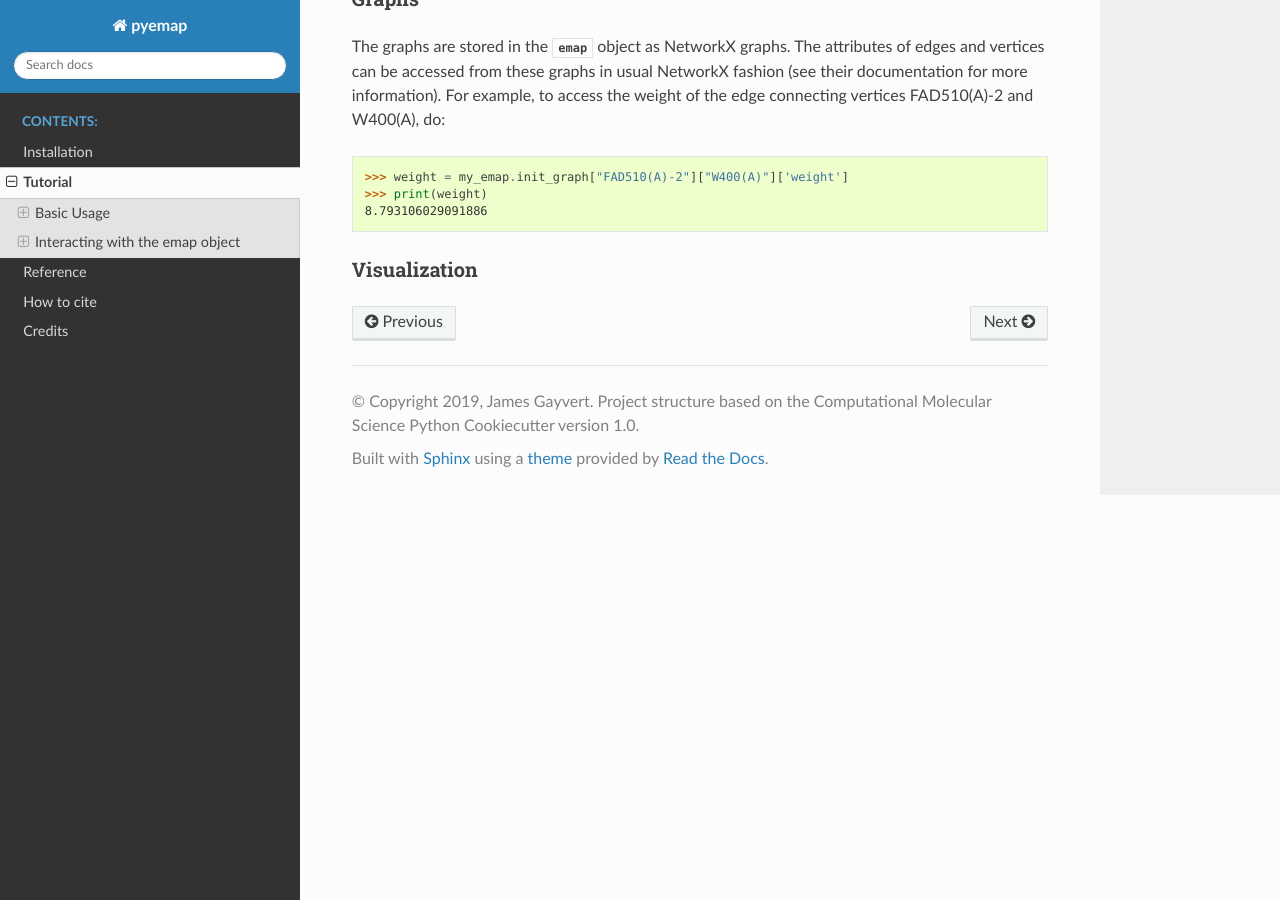
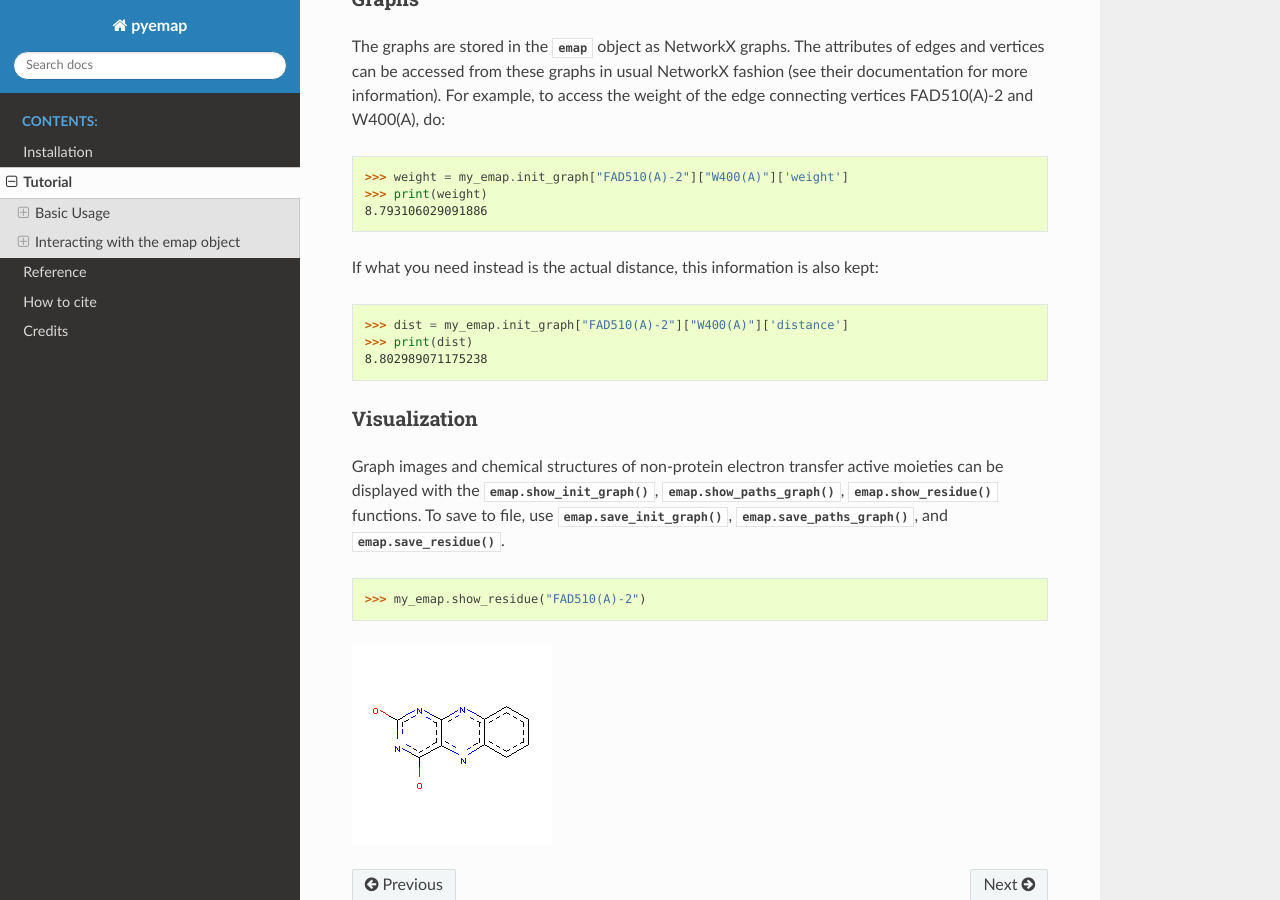
Before and after one commit to gayverjr/pyemap, a Sphinx documentation site: the page built from docs/tutorial/tutorial.rst, in a window 1280 px wide and 900 px high, scrolled down 5606 px. Built offline with Sphinx 7.4.7 and the Read the Docs theme 2.0.0, drawn with Linux system fonts in a browser that asks for light colours; some of the changed text lies outside the part shown.

Commit message:
Graph image is now saved in views instead of during normal pyemap. Also added some docs.

```diff
--- a/docs/algorithms/autosummary/pyemap.process_data.pathways_model_thrspace_penalty_COM.rst
+++ /dev/null
@@ -1,6 +0,0 @@
-pyemap.process\_data.pathways\_model\_thrspace\_penalty\_COM
-============================================================
-
-.. currentmodule:: pyemap.process_data
-
-.. autofunction:: pathways_model_thrspace_penalty_COM
--- a/docs/algorithms/graph_drawing.rst
+++ b/docs/algorithms/graph_drawing.rst
@@ -53,6 +53,5 @@ Source
 
    pyemap.process_data.create_graph
    pyemap.process_data.pathways_model
-   pyemap.process_data.pathways_model_thrspace_penalty_COM
    pyemap.process_data.closest_atom_dmatrix
    pyemap.process_data.com_dmatrix
--- a/docs/analysis/autosummary/pyemap.parser.fetch_and_parse.rst
+++ /dev/null
@@ -1,6 +0,0 @@
-pyemap.parser.fetch\_and\_parse
-===============================
-
-.. currentmodule:: pyemap.parser
-
-.. autofunction:: fetch_and_parse
--- a/docs/analysis/autosummary/pyemap.parser.parse.rst
+++ /dev/null
@@ -1,6 +0,0 @@
-pyemap.parser.parse
-===================
-
-.. currentmodule:: pyemap.parser
-
-.. autofunction:: parse
--- a/docs/analysis/autosummary/pyemap.pathway_analysis.find_paths.rst
+++ /dev/null
@@ -1,6 +0,0 @@
-pyemap.pathway\_analysis.find\_paths
-====================================
-
-.. currentmodule:: pyemap.pathway_analysis
-
-.. autofunction:: find_paths
--- a/docs/analysis/autosummary/pyemap.process_data.process.rst
+++ /dev/null
@@ -1,6 +0,0 @@
-pyemap.process\_data.process
-============================
-
-.. currentmodule:: pyemap.process_data
-
-.. autofunction:: process
--- a/docs/tutorial/tutorial.rst
+++ b/docs/tutorial/tutorial.rst
@@ -53,14 +53,14 @@ Find Pathways
 Finally, search for possible pathways from a specified electron/hole donor to the surface using :func:`pyemap.find_paths`:
 
    >>> pyemap.find_paths(my_emap,"FAD510(A)-2")
-   >>> pyemap.show_paths_graph()
+   >>> my_emap.show_paths_graph()
 
 .. image:: images/source_only.png
 
 Alternatively, you can search for pathways from a specified donor to a particular acceptor:
 
-   >>> pyemap.find_paths(my_emap,"FAD510(A)-2",max_paths=10)
-   >>> pyemap.show_paths_graph()
+   >>> pyemap.find_paths(my_emap,"FAD510(A)-2", target = "W324(A)", max_paths=10)
+   >>> my_emap.show_paths_graph()
 
 .. image:: images/target.png
 
@@ -122,5 +122,18 @@ edge connecting vertices FAD510(A)-2 and W400(A), do:
    >>> print(weight)
    8.793106029091886
 
+If what you need instead is the actual distance, this information is also kept:
+
+   >>> dist = my_emap.init_graph["FAD510(A)-2"]["W400(A)"]['distance']
+   >>> print(dist)
+   8.802989071175238
+
 Visualization
 -------------
+Graph images and chemical structures of non-protein electron transfer active moieties can be displayed with the
+:func:`emap.show_init_graph`, :func:`emap.show_paths_graph`, :func:`emap.show_residue` functions. To save
+to file, use :func:`emap.save_init_graph`, :func:`emap.save_paths_graph`, and :func:`emap.save_residue`.
+
+   >>> my_emap.show_residue("FAD510(A)-2")
+
+.. image:: images/fad.png
```
Also changed, not shown: docs/analysis/parse.rst (+3 -6 lines), docs/analysis/pathways.rst (+60 -6 lines), docs/analysis/process.rst (+15 -5 lines), example.py (+5 -14 lines), docs/analysis/images/custom.png (added), docs/analysis/images/source_only.png (added), docs/analysis/images/target.png (added), docs/tutorial/images/fad.png (added), 4 other files.
